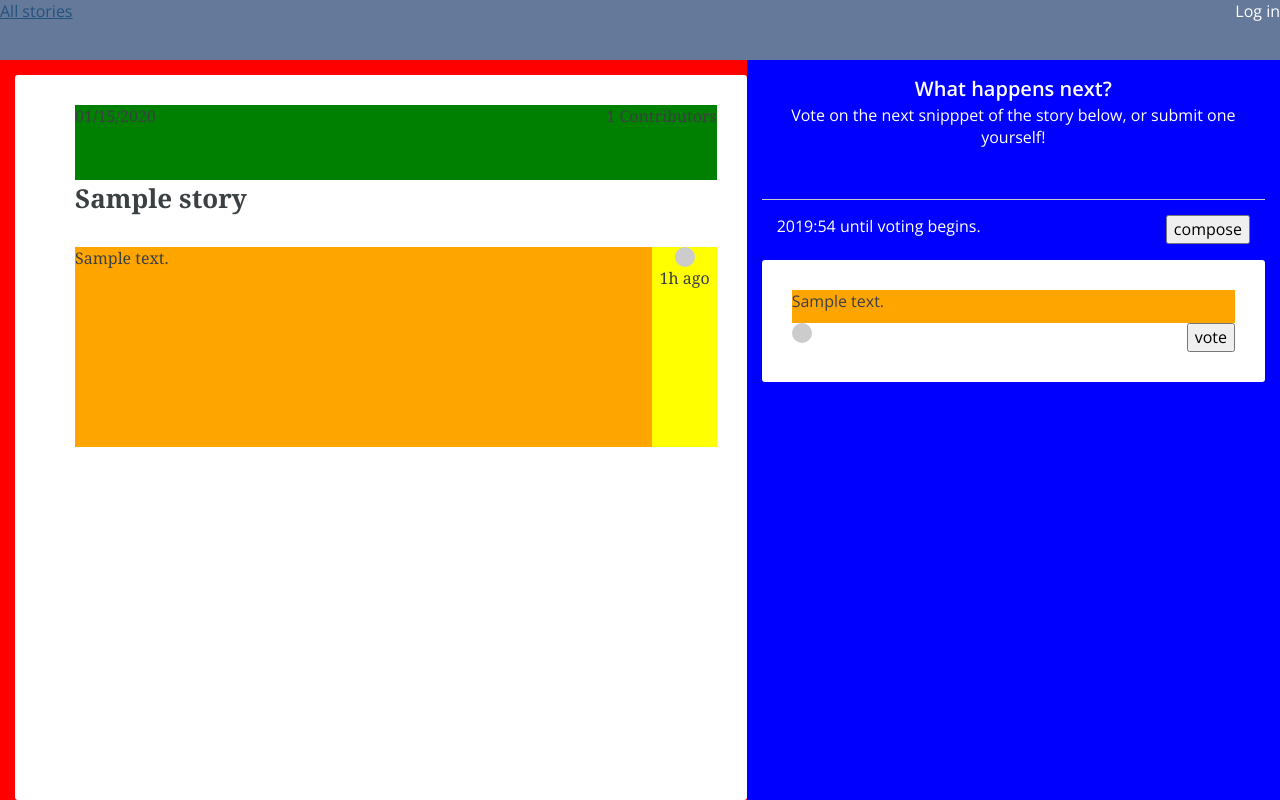
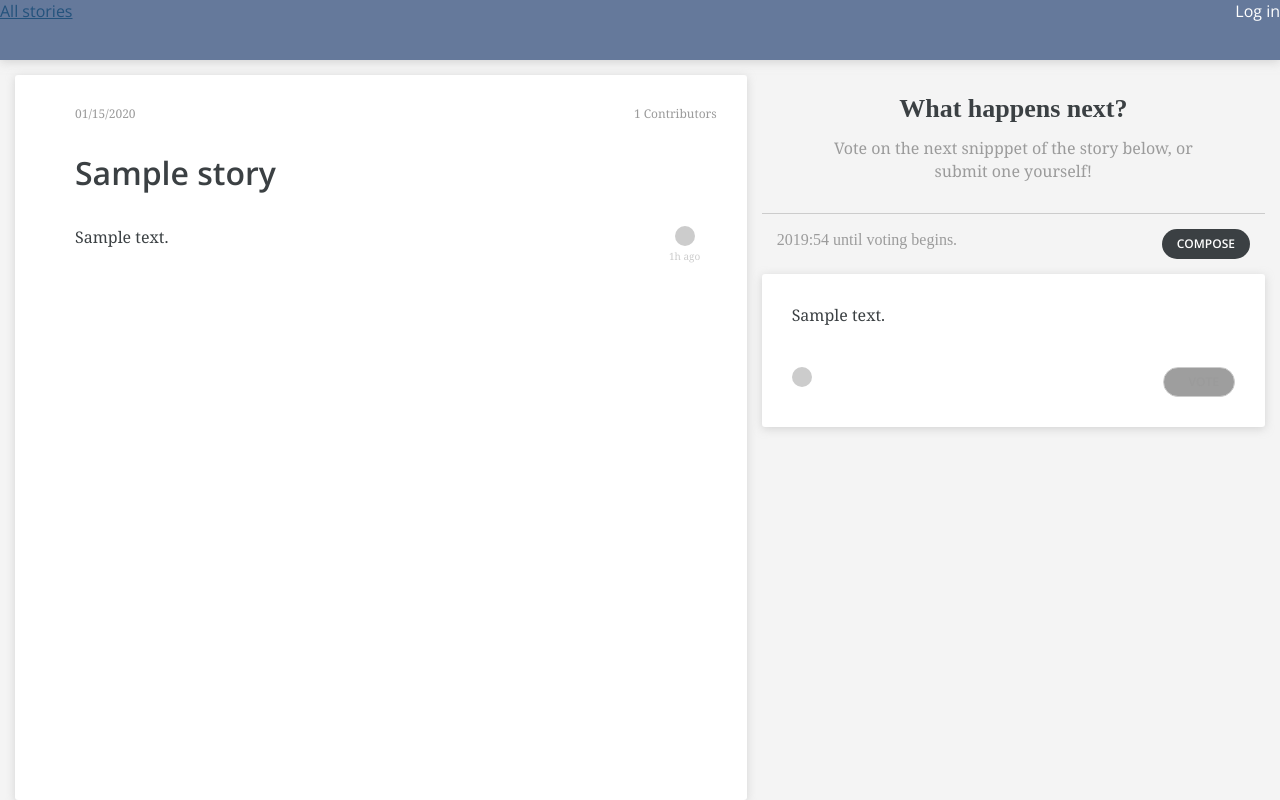
Before and after one commit to TheAppCookbook/snipppit, a Flask app: template templates/story.html in a window 1280 px wide. Run offline with Flask 2, Linux system fonts and the light colour scheme; the template is opened without the code that fills it: most values are stand-ins (such as "Sample title", 1, 10 or a date in 2020); some libraries are stand-ins or nearby versions; grey boxes are pictures that could not be loaded.

Commit message:
styled story.html

```diff
--- a/static/css/styles.css
+++ b/static/css/styles.css
@@ -10,6 +10,7 @@ body, html {
 
 h1, h2, h3, h4, h5 {
 	margin: 0;
+	font-weight: 600;
 	}
 
 h1 {
@@ -41,6 +42,7 @@ a {
 	border-radius: 0;
 	z-index: 2;
 	color: #fff;
+	box-shadow: 0px 2px 9px 0px rgba(181,181,181,0.50);
 	}
 
 .navbar-main-left {
@@ -59,14 +61,12 @@ a {
 	}
 
 .paper-container {
-	background: red;
 	padding-top: 75px;
 	padding-left: 15px;
 	height: 100vh;
 	}
 
 .edit-container {
-	background: blue;
 	padding-top: 75px;
 	padding-left: 15px;
 	padding-right: 15px;
@@ -81,24 +81,30 @@ a {
 	border-radius: 3px;
 	padding: 30px 30px 60px 60px;
     overflow: scroll;
-    font-family: 'Georgia';
+	box-shadow: 0px 2px 9px 0px rgba(181,181,181,0.50);
 	}
 
 .paper-header {
-	height: 75px;
+	height: 45px;
 	width: 100%;
-	background: green;
 	}
 
 .paper-header-left {
 	width: 50%;
 	float: left;
+	font-family: Georgia;
+	font-size: 12px;
+	color: #9B9B9B;
 	}
 
 .paper-header-right {
 	width: 50%;
 	float: left;
 	text-align: right;
+	font-family: Georgia;
+	font-size: 12px;
+	color: #9B9B9B;
+
 	}
 
 .paper-title {
@@ -108,21 +114,20 @@ a {
 
 .snipppet-accepted {
 	width: 100%;
-	height: 200px;
-	margin-bottom: 30px;
+	padding-bottom: 30px;
+	display: inline-block;
 	}
 
 .snipppet-text {
 	width: 90%;
 	float: left;
-	background: orange;
 	height: 100%;
+	font-family: 'Georgia';
 	}
 
 .snipppet-editors {
 	width: 10%;
 	float: left;
-	background: yellow;
 	height: 100%;
 	}
 
@@ -137,19 +142,40 @@ a {
 .time-edited {
 	width: 100%;
 	text-align: center;
+	font-family: 'Georgia';
+	font-size: 10px;
+	color: #CCCCCC;
+	line-height: 11px;
+	margin-top: 5px;
 	}
 
 .edit-header {
-	height: 125px;
 	width: 100%;
 	border-bottom: solid 1px #ccc;
 	text-align: center;
-	color: white;
+	font-family: 'Georgia';
+	margin-top: 15px;
+	padding-bottom: 30px;
+	color: #9b9b9b;
+	}
+
+.edit-header p {
+	width: 80%;
+	margin: 0 auto;
+	}
+
+.edit-header h2 {
+	margin-bottom: 10px;
+	font-family: 'OpenSans-Semibold';
+	color: #3B4043;
 	}
 
 .edit-nav-left {
 	width: 50%;
 	float: left;
+	font-family: Georgia-Italic;
+	font-size: 16px;
+	color: #9B9B9B;
 	}
 
 .edit-nav-right {
@@ -172,6 +198,7 @@ a {
 	width: 100%;
 	margin-bottom: 15px;
 	display: inline-block;
+	box-shadow: 0px 2px 9px 0px rgba(181,181,181,0.50);
 	}
 
 .snipppet-card .snipppet-text {
@@ -191,16 +218,16 @@ a {
 .snipppet-card-nav-left {
 	width: 50%;
 	float: left;
+	margin-top: 30px;
 	}
 
 .snipppet-card-nav-right {
 	width: 50%;
 	float: left;
 	text-align: right;
+	margin-top: 30px;
 	}
 
-.snipppet-card-nav button {
-	}
 
 button {
 	color: #000;
@@ -346,7 +373,7 @@ input[type="text"].lastname {
 	border-left: 0px;
 	}
 
-input[type="submit"] {
+.signup-form input[type="submit"] {
     height: 50px;
     width: 290px;
     background: #65799B;
@@ -366,9 +393,72 @@ input[type="submit"]:hover {
 	background: #566989;
 	}
 
+.snipppet-text textarea {
+	border: none;
+	height: 150px;
+	display: table-cell;
+	vertical-align: top;
+	width: 100%;
+    resize: none;
+	}
+
 input:focus,
 select:focus,
 textarea:focus,
 button:focus {
     outline: none;
 }
+
+input[type="submit"], button {
+    height: 30px;
+    border: 0px solid #ccc;
+    color: #fff;
+    border-radius: 15px;
+    padding-left: 15px;
+    padding-right: 15px;
+    font-size: 12px;
+    text-transform: uppercase;
+    font-weight: 600;
+    letter-spacing: 1;
+    line-height: 15px;
+}
+
+input[type="submit"].submit-snipppet {
+	background: #65799B;
+	}
+
+input[type="submit"].submit-snipppet:hover {
+	background: #566989;
+	}
+
+button.compose {
+	background: #3B4043;
+	}
+
+button.compose:hover {
+	background: #313638;
+	}
+
+button.vote {
+	border: 1px solid #ccc;
+	color: #9b9b9b;
+	background: #fff url('../images/arrow-grey.svg') no-repeat;
+	background-position: 10% center;
+	padding-left: 25px;
+	}
+
+button.vote:hover {
+	border: 0px solid #ccc;
+	color: #fff;
+	background: #ccc url('../images/arrow.svg') no-repeat;
+	background-position: 10% center;
+	padding-left: 25px;
+	}
+
+button.vote.active {
+	border: 0px solid #ccc;
+	color: #fff;
+	background: #65799B url('../images/arrow.svg') no-repeat;
+	background-position: 10% center;
+	padding-left: 25px;
+	}
--- a/templates/story.html
+++ b/templates/story.html
@@ -33,7 +33,7 @@
 					</div>
 				</div>
 				<div class="paper-title">
-					<h2>{{ story.title }}</h2>
+					<h1>{{ story.title }}</h1>
 				</div>
 				<!--{% for post in accepted_posts %}-->
 				<div class="snipppet-accepted">
@@ -53,12 +53,12 @@
 		</div>
 		<div class="col-md-5 edit-container">
 			<div class="edit-header">
-				<h3>What happens next?</h3>
+				<h2>What happens next?</h2>
 				<p>Vote on the next snipppet of the story below, or submit one yourself!</p>
 			</div>
 			<div class="edit-nav">
 				<div class="edit-nav-left"><p> <span class="count-down" finished="Voting has begun!">{{ story.time_til_voting() }}</span> until voting begins. </p></div>
-				<div class="edit-nav-right"><button>compose</button></div>
+				<div class="edit-nav-right"><button class="compose">compose</button></div>
 			</div>
 			<!--{% if session and not story.complete() %}-->
 			<div class="snipppet-card snipppet-card-editing">
@@ -66,14 +66,14 @@
 			        <input type="hidden" name="session" value="{{ session }}" />
 
 					<div class="snipppet-text">
-						<input type="textarea" name="text" placeholder="Type your snippet here">
+						<textarea name="text" placeholder="Type your snippet here"></textarea>
 					</div>
 					<div class="snipppet-card-nav">
 						<div class="snipppet-card-nav-left">
 							<div class="editor-avatar"></div>
 						</div>
 						<div class="snipppet-card-nav-right">
-							<input type="submit" value="Submit" />
+							<input type="submit" value="Submit" class="submit-snipppet" />
 						</div>
 					</div>
 				</form>
@@ -90,7 +90,7 @@
 						<div class="editor-avatar"></div>
 					</div>
 					<div class="snipppet-card-nav-right">
-						<button>vote</button>
+						<button class="vote">vote</button>
 					</div>
 				</div>
 			</div>
```
